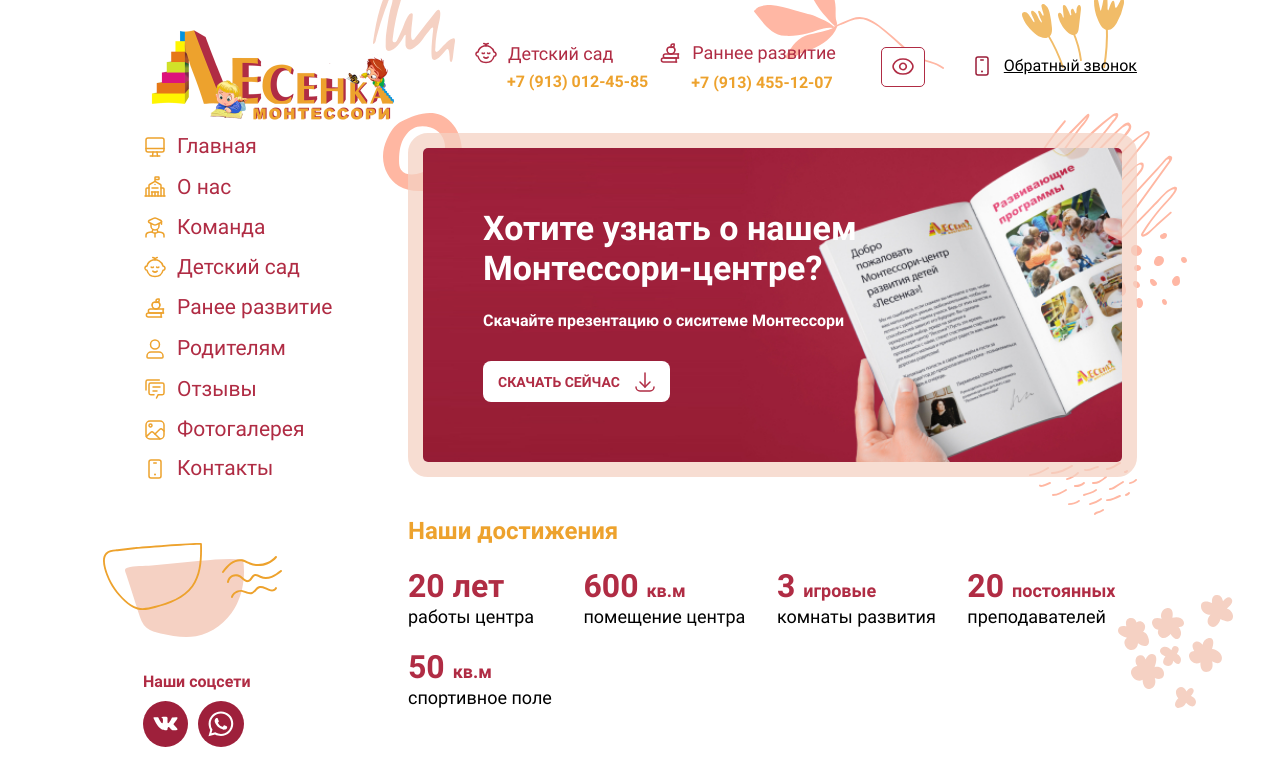
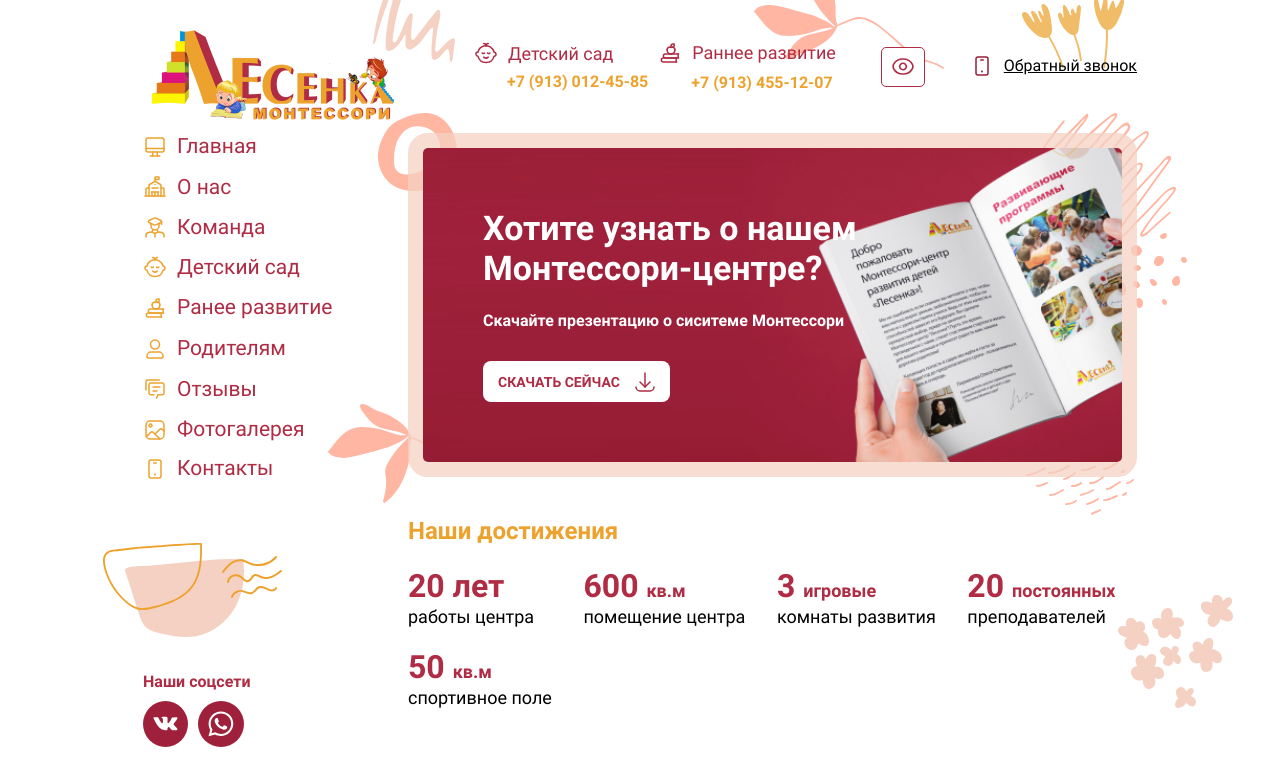
Before and after one commit to davlatsultonov/lesenka-gulp, a website: page app/index.html in a window 1280 px wide. Shown: the top 757 px of the page. Drawn offline with nearby package versions, Linux system fonts and the light colour scheme; files that its build step writes are made by us from their sources.

Commit message:
add flower icon to banner

```diff
--- a/app/scss/components/slider.scss
+++ b/app/scss/components/slider.scss
@@ -2,22 +2,24 @@
   position: relative;
 
   &--banner {
-    --indent: 50px;
-    padding: var(--indent);
-    margin: calc(var(--indent) * -1);
-    background: url("../../images/bg_decor/drafts/thick_circle.svg") no-repeat 25px 30px,
+    padding: 50px 50px 50px 80px;
+    margin: -50px -50px -50px -80px;
+    background: url("../../images/bg_decor/drafts/thick_circle.svg") no-repeat 50px 30px,
+                url("../../images/bg_decor/flowers/single_horizontal.svg") no-repeat left 83%,
                 url("../../images/bg_decor/drafts/thin_longest.svg") no-repeat 98.5% 30px,
                 url("../../images/bg_decor/drafts/dots.svg") no-repeat 100% 150px,
                 url("../../images/bg_decor/drafts/dashes.svg") no-repeat 93% 88%;
 
     @media #{$md} {
-      --indent: 18px;
-      background-position: 0 18px, 100% 5px, 100% 130px, 92% 90%;
+      padding: 18px 18px 18px 38px;
+      margin: -18px -18px -18px -38px;
+      background-position: 0 18px, left 83%, 100% 5px, 100% 130px, 92% 90%;
     }
 
     @media #{$sm} {
-      --indent: 10px;
-      background-position: 0 30px, 101% 30px, 100% 150px, 93% 95%;
+      padding: 10px 10px 10px 30px;
+      margin: -10px -10px -10px -30px;
+      background-position: 0 30px, left 83%, 101% 30px, 100% 150px, 93% 95%;
     }
 
     .slider-navigation {
--- a/app/templates/head.html
+++ b/app/templates/head.html
@@ -5,5 +5,5 @@
     <title>Лесенка</title>
 
     <!--<link rel="shortcut icon" href="/images/favicon.ico" type="image/x-icon"/>-->
-    <link rel="stylesheet" href="css/style.min.css?v=5.3" type="text/css">
+    <link rel="stylesheet" href="css/style.min.css?v=5.4" type="text/css">
 </head>
--- a/app/templates/menu.html
+++ b/app/templates/menu.html
@@ -1,7 +1,7 @@
 <nav class="menu">
     <ul class="list list--gap-md">
         <li class="list__item">
-            <a href="#" class="text-with-icon">
+            <a href="/" class="text-with-icon">
                 <div class="text-with-icon__content">
                     <span class="text-with-icon__img"><img src="../images/icons/menu/yellow/home.svg" alt="home icon"></span>
                     <p class="text-size-md text-red">Главная</p>
```
Also changed, not shown: app/css/style.min.css, app/images/bg_decor/flowers/single_horizontal.svg (added).
